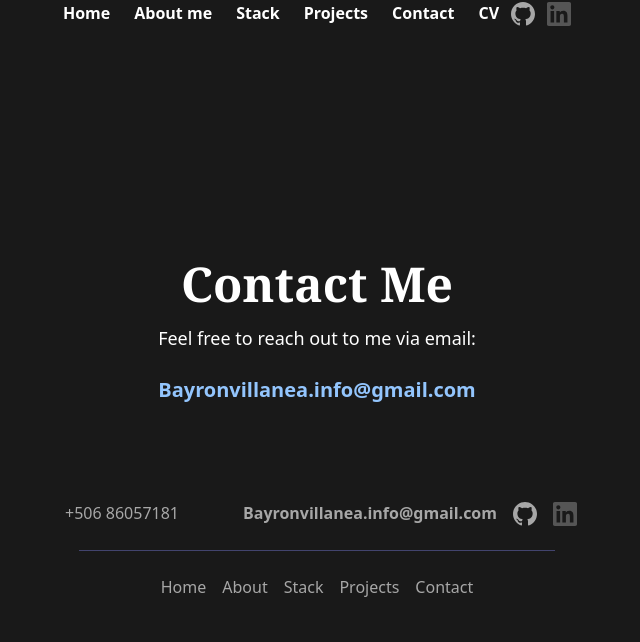
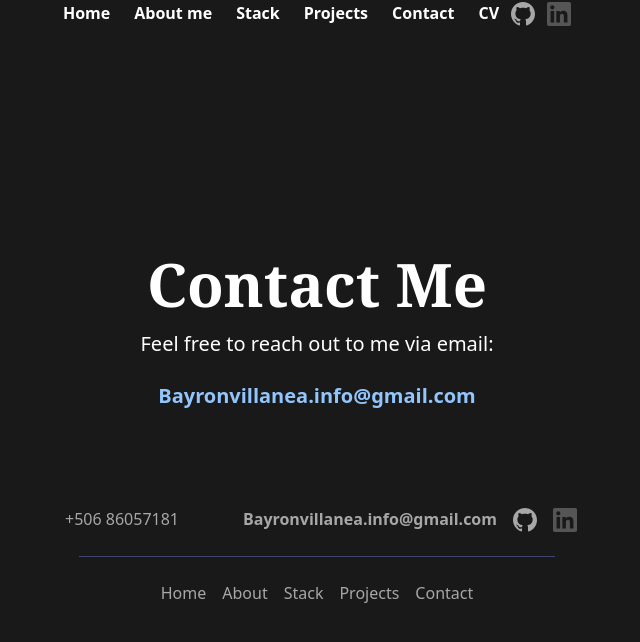
Before and after one commit to Bayronvillanea/Portfolio, a React (Vite) app: page /contact in a window 1280 px wide. Shown: the top 642 px of the page, without its empty margins (323-963 px from the left). Built offline with nearby package versions, Linux system fonts and the light colour scheme.

Commit message:
reposive

```diff
--- a/src/compontes/Contact.jsx
+++ b/src/compontes/Contact.jsx
@@ -1,17 +1,23 @@
 import Footer from './Footer';
 import { useEffect } from 'react';
+
 export default function Contact() {
   useEffect(() => {
     // Desplaza la página al principio cuando se carga
     window.scrollTo(0, 0);
   }, []);
+
   return (
     <div className="min-h-screen flex flex-col items-center justify-center bg-gradient-to-b text-white">
-      <h2 className="font-serif text-5xl font-bold mb-4 text-center mt-10">Contact Me</h2>
-      <p className="text-lg mb-6 text-center">Feel free to reach out to me via email:</p>
+      <h2 className="font-serif text-4xl md:text-5xl lg:text-6xl font-bold mb-4 text-center mt-10">
+        Contact Me
+      </h2>
+      <p className="text-base md:text-lg lg:text-xl mb-6 text-center">
+        Feel free to reach out to me via email:
+      </p>
       <a
         href="mailto:Bayronvillanea.info@gmail.com"
-        className="text-blue-300 font-semibold text-xl hover:underline"
+        className="text-blue-300 font-semibold text-base md:text-xl hover:underline"
       >
         Bayronvillanea.info@gmail.com
       </a>
```
